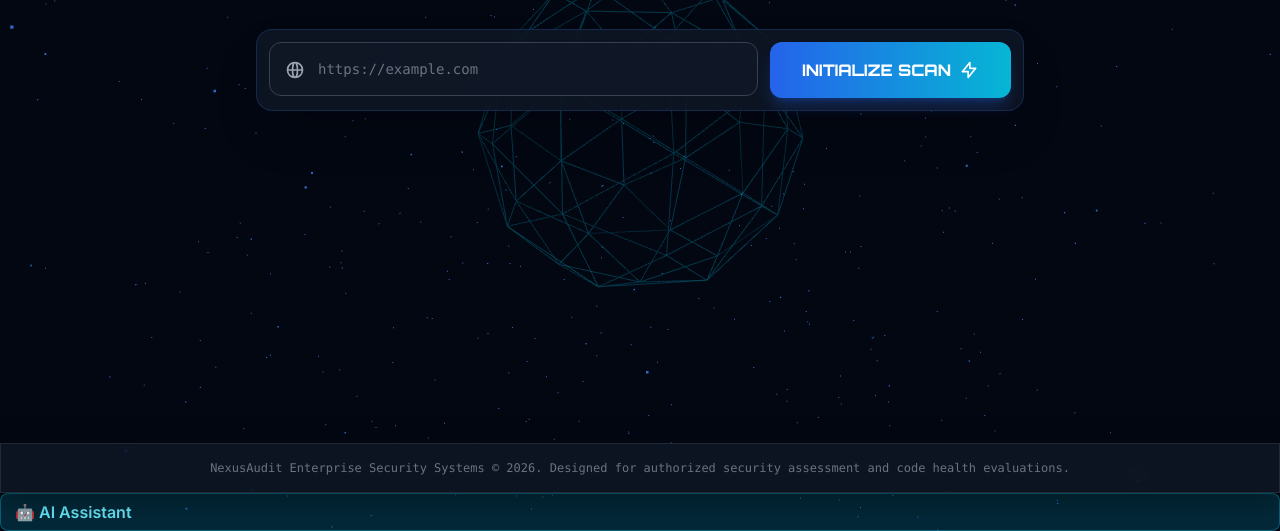
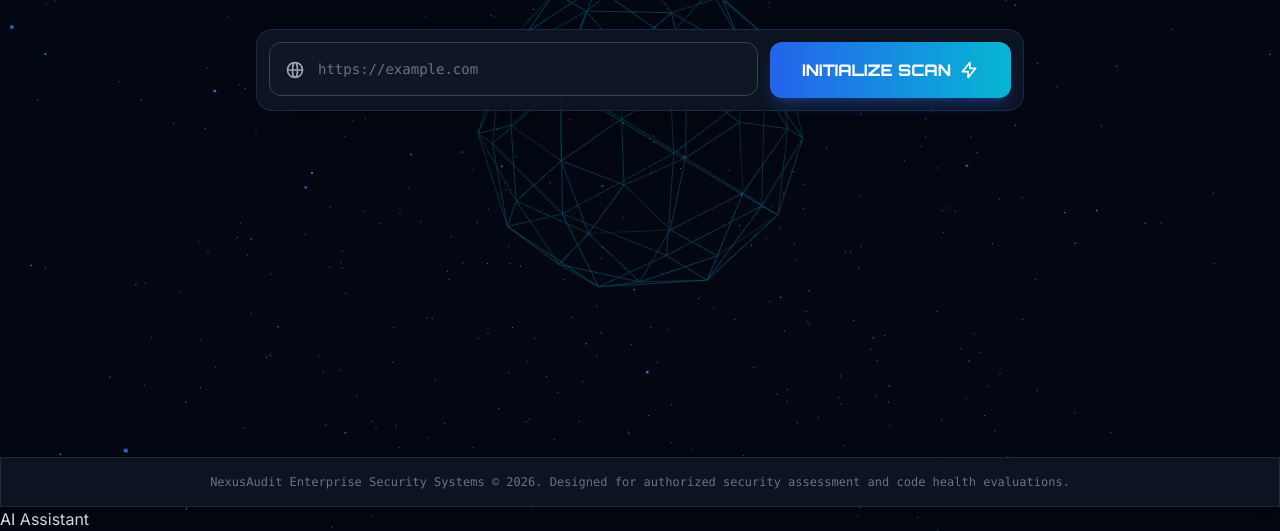
Before and after one commit to Akhilreddy-dev1/hack_tool, a plain HTML site: page index.html in a window 1280 px wide. Shown: the part 269-800 px from the top of the page. Drawn offline with nearby package versions, Linux system fonts and the light colour scheme; animation ran at ten frames a second.

Commit message:
Update index.html

```diff
--- a/index.html
+++ b/index.html
@@ -438,8 +438,6 @@
             `;
         }
     </script>
-    <a href="ai-assistant.html" class="px-3.5 py-1.5 bg-cyan-500/20 hover:bg-cyan-500/40 border border-cyan-500/40 text-cyan-300 rounded-lg transition font-bold">
-    🤖 AI Assistant
-</a>
+    <a href="ai-assistant.html">AI Assistant</a>
 </body>
 </html>
```
